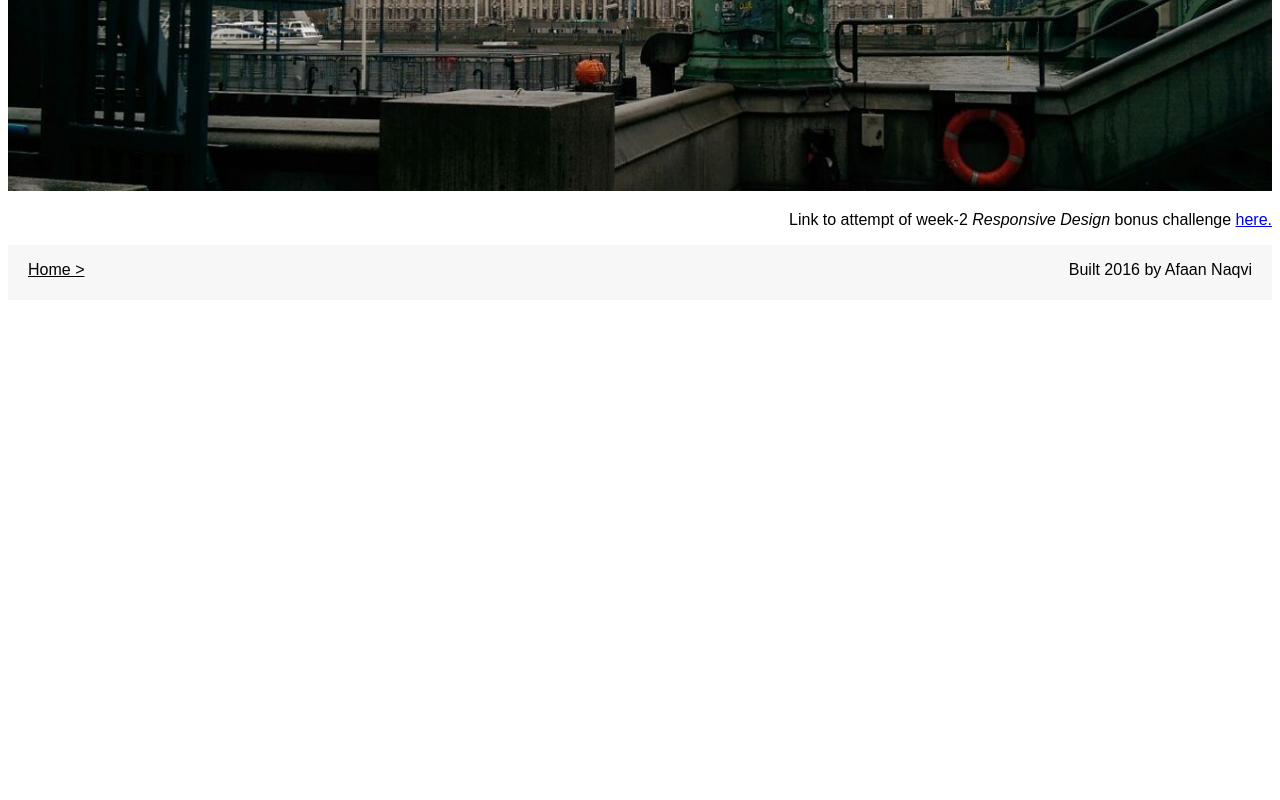
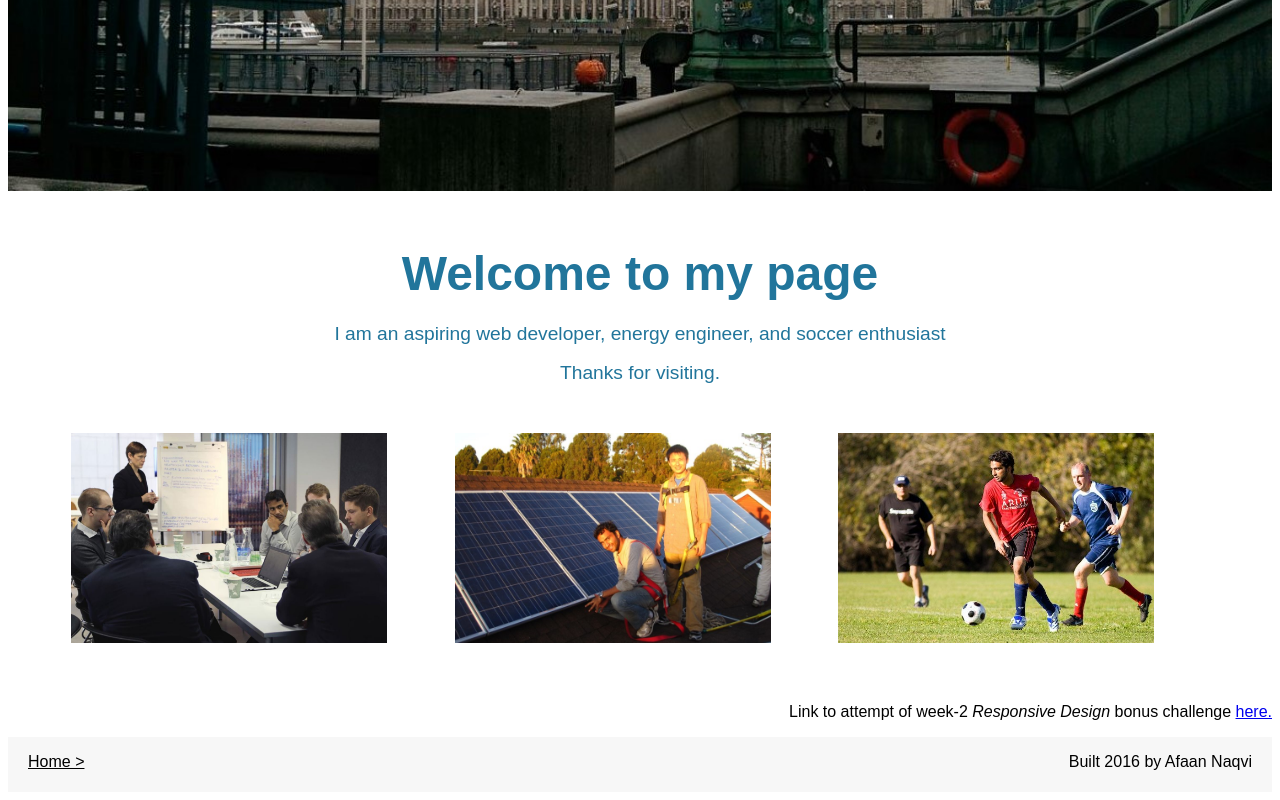
Before and after one commit to afaan5556/afaan5556.github.io, a plain HTML site: page index.html in a window 1280 px wide. Shown: the part 454-1254 px from the top of the page. Before the commit the page ends 800 px from the top, so only its background shows below. Drawn offline with Linux system fonts and the light colour scheme.

Commit message:
Add tiles to homepage

```diff
--- a/index.html
+++ b/index.html
@@ -21,7 +21,20 @@
 		<main>
 			<section>
 				<img id="home_spread" src="imgs/London_3.jpg">
-				<p id="responsive">Link to attempt of week-2 <i>Responsive Design</i> bonus challenge <a href="https://github.com/afaan5556/afaan5556.github.io/tree/master/responsive-design">here.</p>
+			</section>
+			<section>
+				<div id="three_tile_header">
+					<h1>Welcome to my page</h1>
+					<p>I am an aspiring web developer, energy engineer, and soccer enthusiast</p>
+					<p>Thanks for visiting.</p>
+				</div>
+				<div id="three_tiles">
+					<img src="imgs/Afaan_web.jpg">
+					<img src="imgs/Afaan_solar_2.jpg">
+					<img src="imgs/Afaan_soccer.jpg">
+				</div>
+				<p id="responsive">Link to attempt of week-2 <i>Responsive Design</i> bonus challenge <a href="https://github.com/afaan5556/afaan5556.github.io/tree/master/responsive-design">here.</p></a>
+				</div>
 			</section>
 		</main>
 		<footer>
--- a/stylesheets/default.css
+++ b/stylesheets/default.css
@@ -11,13 +11,11 @@
 	font-family: 'Varela Round', sans-serif;
 }
 
+/*____START HEADER STYLES______*/
+
 header {
 	height: 100%;
 	background-color: #21759b;
-}
-
-#Profile_pic {
-	width: 100%;
 }
 
 #location {
@@ -46,6 +44,46 @@ nav > ul > li > a {
 	color: #ffffff;
 }
 
+/*____START HOME PAGE MAIN STYLES______*/
+
+#home_spread {
+	width: 100%;
+}
+
+#three_tile_header {
+	text-align: center;
+	color: #21759b;
+	padding: 30px 0px 30px 0px;
+	font-size: 2em;
+	line-height: 20px;
+
+}
+
+#three_tile_header > p {
+	font-size: 0.6em;
+}
+
+#three_tiles {
+	width: 100%;
+	display: inline-block;
+}
+
+#three_tiles > img {
+	width: 25%;
+	padding: 0px 0px 40px 5%;
+	display: inline-block;
+}
+
+
+
+
+
+
+/*____START CONTACT/BLOG PAGE STYLES______*/
+
+#Profile_pic {
+	width: 100%;
+}
 
 aside {
 	display: inline-block;
@@ -82,9 +120,6 @@ form {
 	vertical-align: top;
 }
 
-#home_spread {
-	width: 100%;
-}
 
 #contact_spread {
 	width: 59%;
@@ -92,6 +127,8 @@ form {
 	float: right;
 }
 
+
+/*____START BLOG PAGE STYLES______*/
 
 #title {
 	display: inline-block;
@@ -118,6 +155,13 @@ form {
 	vertical-align: top;
 }
 
+
+#responsive {
+	text-align: right;
+}
+
+/*____START CONTACT PAGE STYLES______*/
+
 #form {
 	display: inline-block;
 	vertical-align: top;
@@ -136,9 +180,7 @@ form {
 	width: 100%;
 }
 
-#responsive {
-	text-align: right;
-}
+/*____START FOOTER STYLES______*/
 
 footer {
 	width: 100%;
```
Also changed, not shown: imgs/Afaan_Solar.jpg (added), imgs/Afaan_soccer.jpg (added), imgs/Afaan_soccer_2.jpg (added), imgs/Afaan_solar_2.jpg (added), imgs/Afaan_web.JPG (added).
